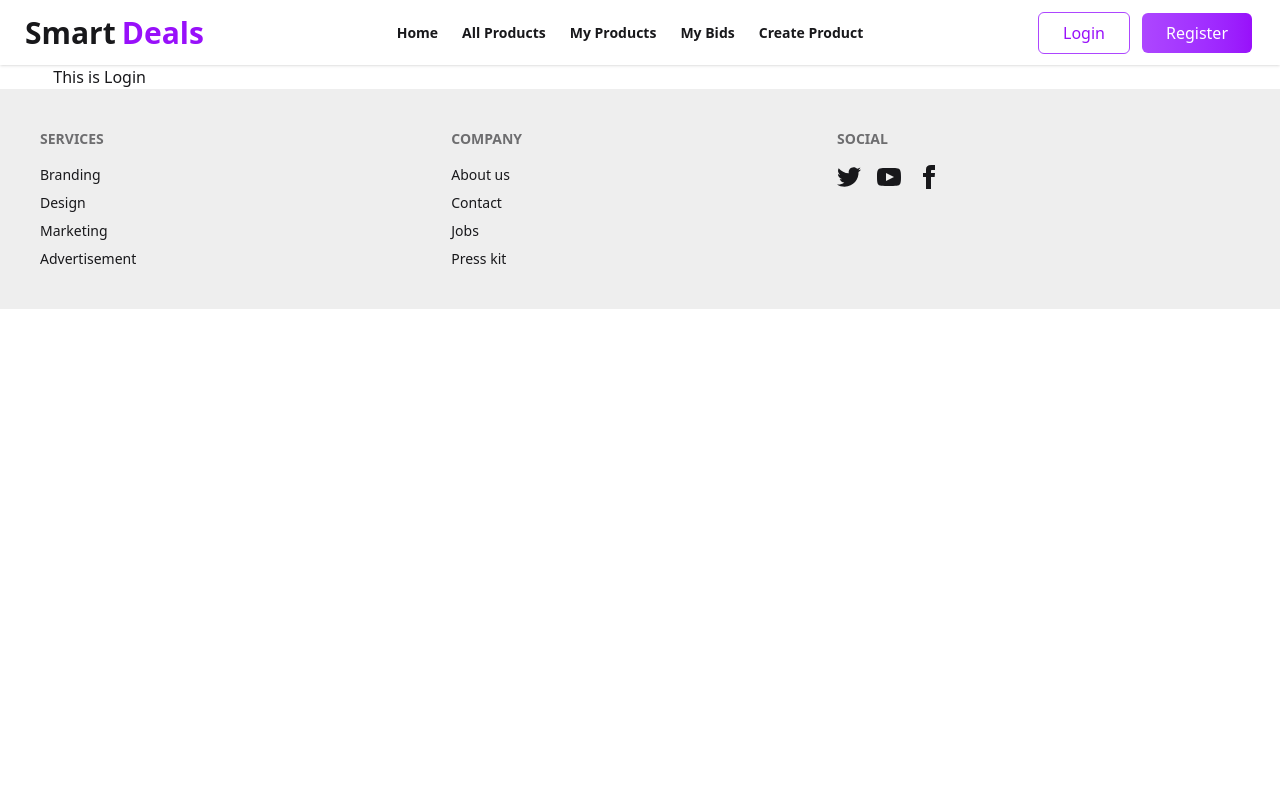
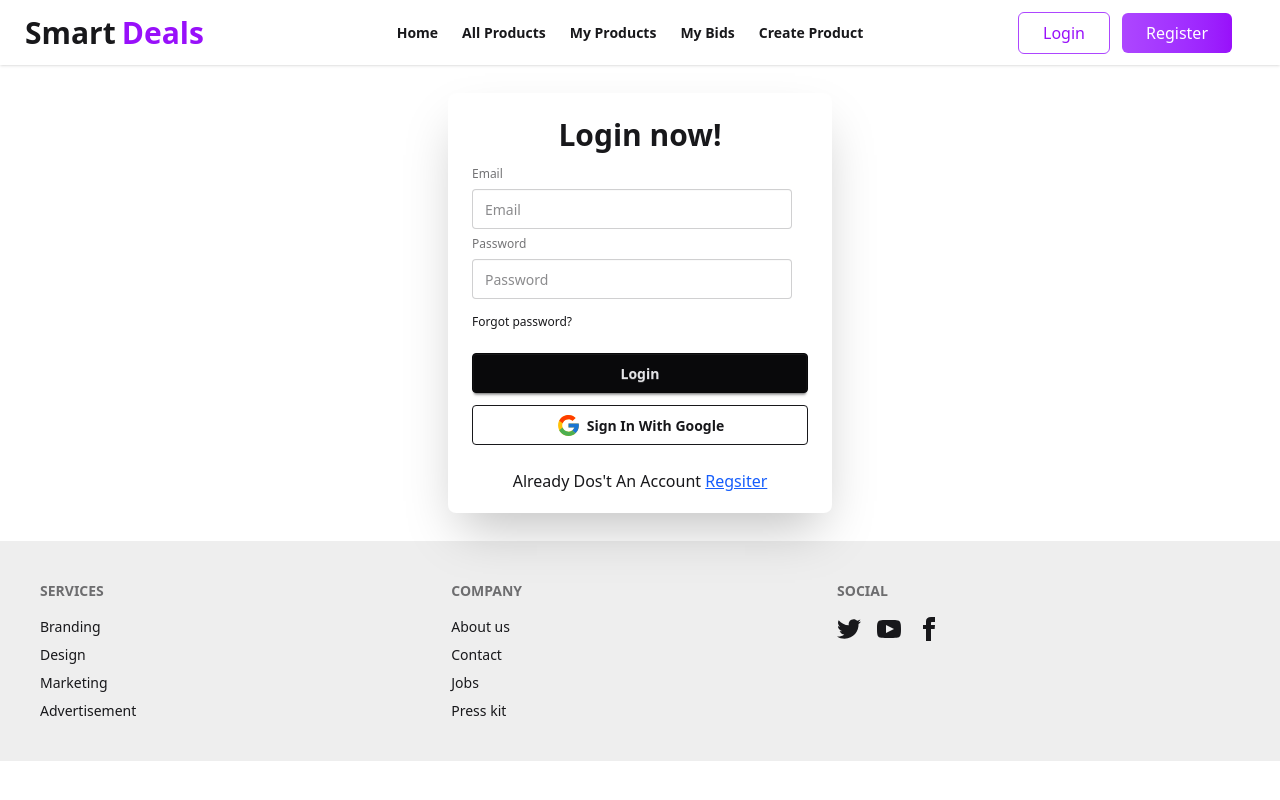
Before and after one commit to md-tahmid-hasan-golap/Smart-Deals-Client, a React (Vite) app: page /login in a window 1280 px wide. Built offline with nearby package versions, Linux system fonts and the light colour scheme; no server answers.

Commit message:
add a navbar login register

```diff
--- a/package.json
+++ b/package.json
@@ -16,6 +16,7 @@
     "react-dom": "^19.1.1",
     "react-icons": "^5.5.0",
     "react-router": "^7.9.5",
+    "sweetalert2": "^11.26.3",
     "tailwindcss": "^4.1.16"
   },
   "devDependencies": {
--- a/src/Components/Login.jsx
+++ b/src/Components/Login.jsx
@@ -1,9 +1,97 @@
-import React from "react";
+import React, { useContext } from "react";
+import { AuthconText } from "../firebase/FirebaseAuthProvider";
+import Swal from "sweetalert2";
+import { Link, useNavigate } from "react-router";
+import { FcGoogle } from "react-icons/fc";
 
 const Login = () => {
+  const { signInUser, signInWithGoogle } = useContext(AuthconText);
+  const navigate = useNavigate();
+  const handleLogin = (e) => {
+    e.preventDefault();
+    const form = e.target;
+    const email = form.email.value;
+    const password = form.password.value;
+
+    // console.log(email, password);
+    signInUser(email, password)
+      .then((result) => {
+        console.log(result);
+        Swal.fire({
+          title: "Login Successfully!",
+          icon: "success",
+          draggable: true,
+          timer: 1500,
+        });
+        navigate("/");
+      })
+      .catch((error) => {
+        console.log(error);
+      });
+  };
+  const handelSignInWithGoogle = () => {
+    signInWithGoogle()
+      .then((result) => {
+        console.log(result);
+        Swal.fire({
+          title: "Sign In Google Successfully!",
+          icon: "success",
+          draggable: true,
+          timer: 1500,
+        });
+        navigate("/");
+      })
+      .catch((error) => {
+        console.log(error);
+      });
+  };
+
   return (
-    <div>
-      <h2>This is Login</h2>
+    <div className="card bg-base-100 w-full max-w-sm shrink-0 shadow-2xl my-7 rounded-lg mx-auto">
+      <div className="card-body">
+        <h1 className="text-3xl font-bold text-center">Login now!</h1>
+        <form onSubmit={handleLogin} className="fieldset">
+          {/* Email */}
+          <label className="label">Email</label>
+          <input
+            type="email"
+            name="email"
+            className="input"
+            placeholder="Email"
+            required
+          />
+
+          {/* Password */}
+          <label className="label">Password</label>
+          <input
+            type="password"
+            name="password"
+            className="input"
+            placeholder="Password"
+            required
+          />
+
+          <div className="mt-2">
+            <a href="/forgot-password" className="link link-hover">
+              Forgot password?
+            </a>
+          </div>
+
+          <button className="btn btn-neutral mt-4 w-full">Login</button>
+        </form>
+
+        <button onClick={handelSignInWithGoogle} className="btn btn-outline">
+          <FcGoogle size={25} />
+          Sign In With Google
+        </button>
+      </div>
+
+      <p className="text-center mb-5">
+        Already Dos't An Account{" "}
+        <Link to="/register" className="text-blue-600 underline">
+          Regsiter
+        </Link>
+      </p>
     </div>
   );
 };
--- a/src/Components/Navbar.jsx
+++ b/src/Components/Navbar.jsx
@@ -1,7 +1,27 @@
-import React from "react";
-import { Link, NavLink } from "react-router";
+import React, { useContext } from "react";
+import { Link, NavLink, useNavigate } from "react-router";
+import { AuthconText } from "../firebase/FirebaseAuthProvider";
+import Swal from "sweetalert2";
 
 const Navbar = () => {
+  const { user, logOut } = useContext(AuthconText);
+  const navigate = useNavigate();
+  const handelLogout = () => {
+    logOut()
+      .then((result) => {
+        console.log(result);
+        Swal.fire({
+          title: "Logout Successfully!",
+          icon: "success",
+          draggable: true,
+          timer: 1500,
+        });
+        navigate("/");
+      })
+      .catch((error) => {
+        console.log(error);
+      });
+  };
   const links = (
     <>
       <li className="font-bold">
@@ -82,13 +102,32 @@ const Navbar = () => {
         <ul className="menu menu-horizontal px-1">{links}</ul>
       </div>
       <div className="navbar-end gap-3 mr-5">
+        {user ? (
+          <div className="navbar-end gap-3 mr-5">
+            <img
+              className="w-12 h-12 border-2 border-green-600 rounded-full"
+              src={user?.photoURL}
+              alt=""
+              title={user.displayName}
+            />
+
+            <h2 className="text-2xl font-bold">{user.displayName}</h2>
+            <button
+              onClick={handelLogout}
+              className="btn bg-red-600 text-white"
+            >
+              LogOut
+            </button>
+          </div>
+        ) : (
+          <div className="navbar-end gap-3 mr-5">
+            {" "}
             <Link
               to="/login"
               className="px-6 py-2 border border-purple-500 text-purple-600 font-medium rounded-md hover:bg-purple-50 transition"
             >
               Login
             </Link>
-
             <Link
               to="/register"
               className="px-6 py-2 bg-gradient-to-r from-purple-500 to-purple-600 text-white font-medium rounded-md hover:opacity-90 transition"
@@ -96,6 +135,8 @@ const Navbar = () => {
               Register
             </Link>
           </div>
+        )}
+      </div>
     </div>
   );
 };
--- a/src/Components/Register.jsx
+++ b/src/Components/Register.jsx
@@ -1,9 +1,113 @@
-import React from "react";
+import React, { useContext } from "react";
+import { AuthconText } from "../firebase/FirebaseAuthProvider";
+import Swal from "sweetalert2";
+import { Link, useNavigate } from "react-router";
+import { FcGoogle } from "react-icons/fc";
 
 const Register = () => {
+  const { creatUser, signInWithGoogle } = useContext(AuthconText);
+  const navigate = useNavigate();
+  const handleRegister = (e) => {
+    e.preventDefault();
+    const form = e.target;
+    const name = form.name.value;
+    const email = form.email.value;
+    const number = form.number.value;
+    const password = form.password.value;
+    creatUser(email, password)
+      .then((result) => {
+        const user = result.user;
+        console.log(user);
+        Swal.fire({
+          title: "Register Successfully!",
+          icon: "success",
+          draggable: true,
+          timer: 1500,
+        });
+        navigate("/");
+      })
+      .catch((error) => {
+        console.log(error);
+      });
+
+    console.log(name, email, number, password);
+  };
+  const handelSignInWithGoogle = () => {
+    signInWithGoogle()
+      .then((result) => {
+        console.log(result);
+        Swal.fire({
+          title: "Sign In Google Successfully!",
+          icon: "success",
+          draggable: true,
+          timer: 1500,
+        });
+        navigate("/");
+      })
+      .catch((error) => {
+        console.log(error);
+      });
+  };
+
   return (
-    <div>
-      <h2>This is Register</h2>
+    <div className="card bg-base-100 w-full max-w-sm shrink-0 shadow-2xl my-7 rounded-lg mx-auto">
+      <div className="card-body">
+        <h1 className="text-3xl font-bold text-center">Register now!</h1>
+        <form onSubmit={handleRegister} className="fieldset">
+          {/* Name */}
+          <label className="label">Name</label>
+          <input
+            type="text"
+            name="name"
+            className="input"
+            placeholder="Name"
+            required
+          />
+
+          {/* Email */}
+          <label className="label">Email</label>
+          <input
+            type="email"
+            name="email"
+            className="input"
+            placeholder="Email"
+            required
+          />
+
+          {/* Number */}
+          <label className="label">Number</label>
+          <input
+            type="number"
+            name="number"
+            className="input"
+            placeholder="Number"
+            required
+          />
+
+          {/* Password */}
+          <label className="label">Password</label>
+          <input
+            type="password"
+            name="password"
+            className="input"
+            placeholder="Password"
+            required
+          />
+
+          <button className="btn btn-neutral mt-4">Register</button>
+        </form>
+        <button onClick={handelSignInWithGoogle} className="btn btn-outline">
+          <FcGoogle size={25} />
+          Sign In With Google
+        </button>
+      </div>
+
+      <p className="text-center mb-5">
+        Already Have An Account{" "}
+        <Link to="/login" className="text-blue-600 underline">
+          Login
+        </Link>
+      </p>
     </div>
   );
 };
--- a/src/firebase/FirebaseAuthProvider.jsx
+++ b/src/firebase/FirebaseAuthProvider.jsx
@@ -13,7 +13,7 @@ import {
 export const AuthconText = createContext(null);
 const auth = getAuth(app);
 const provider = new GoogleAuthProvider();
-const FirebaseAuthProvider = () => {
+const FirebaseAuthProvider = ({ children }) => {
   // set user
   const [user, setUser] = useState(null);
   // set loading
@@ -66,7 +66,9 @@ const FirebaseAuthProvider = () => {
     logOut,
   };
 
-  return <AuthconText.Provider value={userData}></AuthconText.Provider>;
+  return (
+    <AuthconText.Provider value={userData}>{children}</AuthconText.Provider>
+  );
 };
 
 export default FirebaseAuthProvider;
--- a/src/main.jsx
+++ b/src/main.jsx
@@ -4,9 +4,12 @@ import "./index.css";
 import App from "./App.jsx";
 import { RouterProvider } from "react-router";
 import router from "./Router/Router.jsx";
+import FirebaseAuthProvider from "./firebase/FirebaseAuthProvider.jsx";
 
 createRoot(document.getElementById("root")).render(
   <StrictMode>
-    <RouterProvider router={router}></RouterProvider>
+    <FirebaseAuthProvider>
+      <RouterProvider router={router}></RouterProvider>
+    </FirebaseAuthProvider>
   </StrictMode>
 );
```
Also changed, not shown: 1 other file (tests, documents, lock files or other folders). Lines whose indentation alone changed are shown as unchanged.
